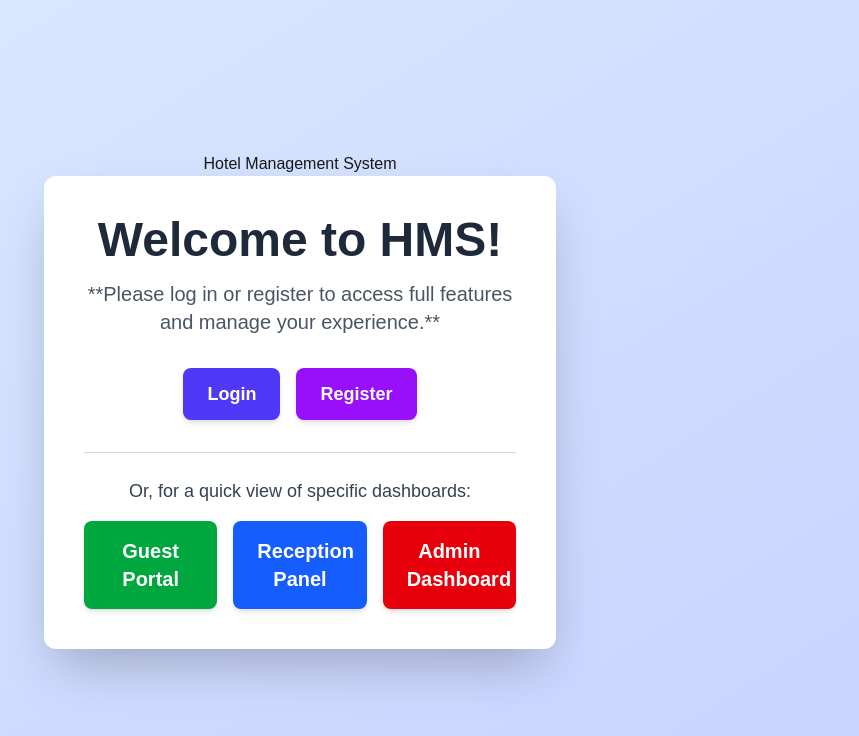
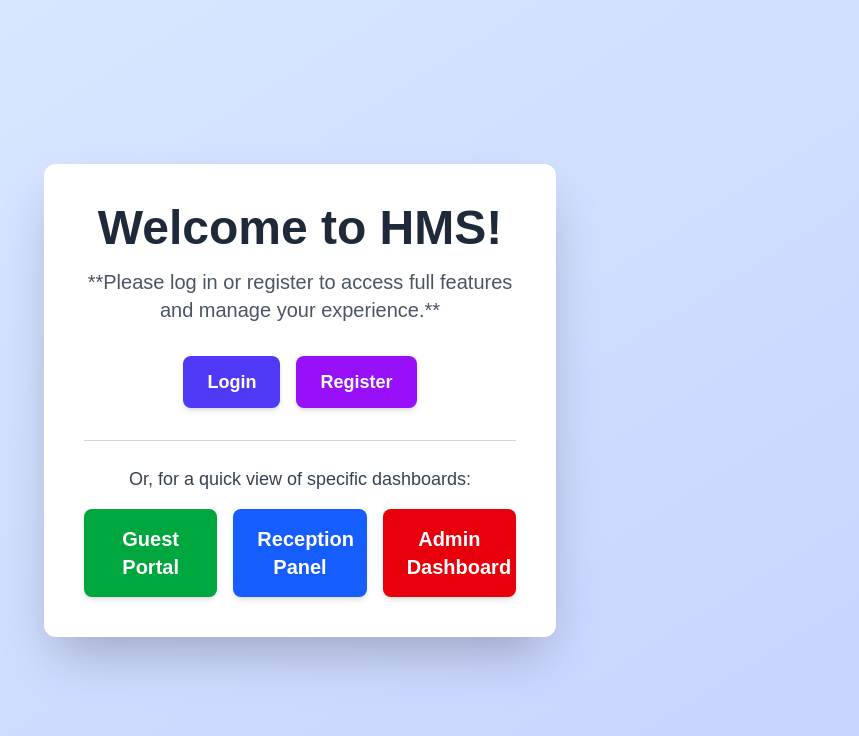
Before and after one commit to MikeWeDev/HMS-FRONT-END, a Next.js app: page / in a window 1280 px wide. Shown: the top 736 px of the page, without its empty margins (340-1199 px from the left). Built offline with nearby package versions, Linux system fonts and the light colour scheme.

Commit message:
fixing some route problem

```diff
--- a/app/auth/register/page.tsx
+++ b/app/auth/register/page.tsx
@@ -99,6 +99,8 @@ export default function RegisterPage() {
               <option value="">Select role</option>
               <option value="guest">guest</option>
               <option value="receptionist">receptionist</option>
+              <option value="admin">Admine</option>
+
             </select>
           </div>
           <div>
--- a/app/page.tsx
+++ b/app/page.tsx
@@ -5,7 +5,6 @@ import Link from 'next/link'; // Import Link for navigation
 export default function Home() {
   return (
     <div className="flex flex-col items-center justify-center min-h-screen bg-gradient-to-br from-blue-100 to-indigo-200  antialiased p-8">
-        <h1>Hotel Management System</h1>
 
       <div className="bg-white rounded-xl shadow-2xl p-10 max-w-lg w-full text-center space-y-8 transform transition-all duration-300 hover:scale-105">
         <h1 className="text-5xl font-extrabold text-gray-800 mb-4">
```
